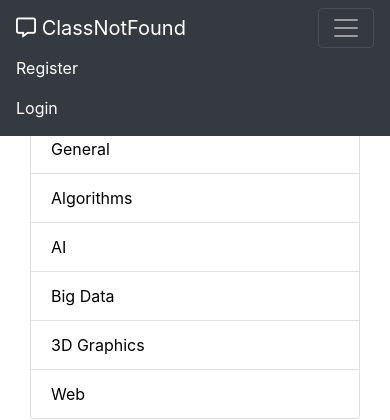
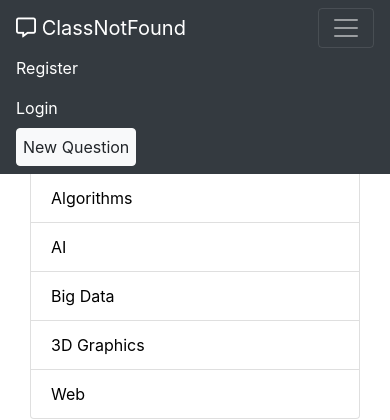
Before and after one commit to Yusuf-Ymz/ClassNotFound, a PHP site: page / in a window 390 px wide, after a click that opens the changed part. Shown: the top 420 px of the page. Run offline with PHP 8.4, Linux system fonts and the light colour scheme; data comes from the database, SQL or seed files in the repository.

Commit message:
commit added new question button in navbar

```diff
--- a/views/CSS/style.css
+++ b/views/CSS/style.css
@@ -5,6 +5,20 @@ body {
 
 form.form-btn {
     margin-right: 5px;
+}
+
+a#btn-new-question {
+    padding: 0px 0px 0px 6px;
+}
+
+button#btn-new-question {
+    padding: 6px;
+}
+
+@media screen and (max-width: 767px) {
+    a#btn-new-question {
+        padding: 0px;
+    }
 }
 
 .question-btn {
@@ -85,7 +99,7 @@ a.list-group-item:hover {
     margin-bottom: 15px;
 }
 
-@media screen and (max-width: 768px) {
+@media screen and (max-width: 767px) {
     .category {
         margin-right: 15px;
         margin-left: 15px;
--- a/views/header.php
+++ b/views/header.php
@@ -35,6 +35,9 @@
                 <li class="nav-item">
                     <a class="nav-link" href="index.php?action=<?php echo empty($_SESSION['logged']) ? 'login">Login' : 'logout">Logout'?></a>
                 </li>
+                <li class="nav-item">
+                    <a id="btn-new-question" class="nav-link" href="index.php?action=newQuestion"><button id="btn-new-question" class="btn btn-light" type="button">New Question</button></a>
+                </li>
             </ul>
         </div>
     </div>
```
